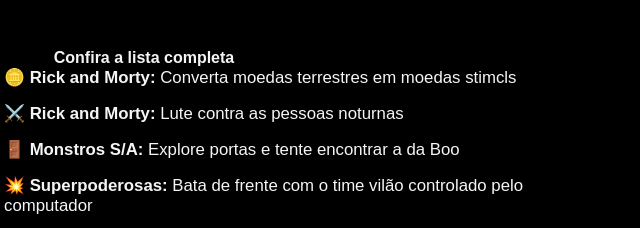
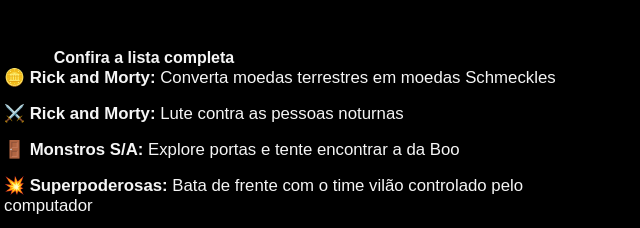
Before and after one commit to ErikaCZanin/jogosImersaoAlura_042025, a plain HTML site: page index.html in a window 1280 px wide. Shown: the part 286-514 px from the top of the page, 336-976 px from the left. Drawn offline with nearby package versions, Linux system fonts and the light colour scheme; a web font is replaced by a local one.

Commit message:
Atualizando nome site

```diff
--- a/index.html
+++ b/index.html
@@ -49,7 +49,7 @@
         </p>
         <h4>Confira a lista completa</h4>
         <ul class="intro-list">
-          <li>🪙 <strong>Rick and Morty:</strong> Converta moedas terrestres em moedas stimcls</li>
+          <li>🪙 <strong>Rick and Morty:</strong> Converta moedas terrestres em moedas Schmeckles</li>
           <li>⚔️ <strong>Rick and Morty:</strong> Lute contra as pessoas noturnas</li>
           <li>🚪 <strong>Monstros S/A:</strong> Explore portas e tente encontrar a da Boo</li>
           <li>💥 <strong>Superpoderosas:</strong> Bata de frente com o time vilão controlado pelo computador</li>
```
